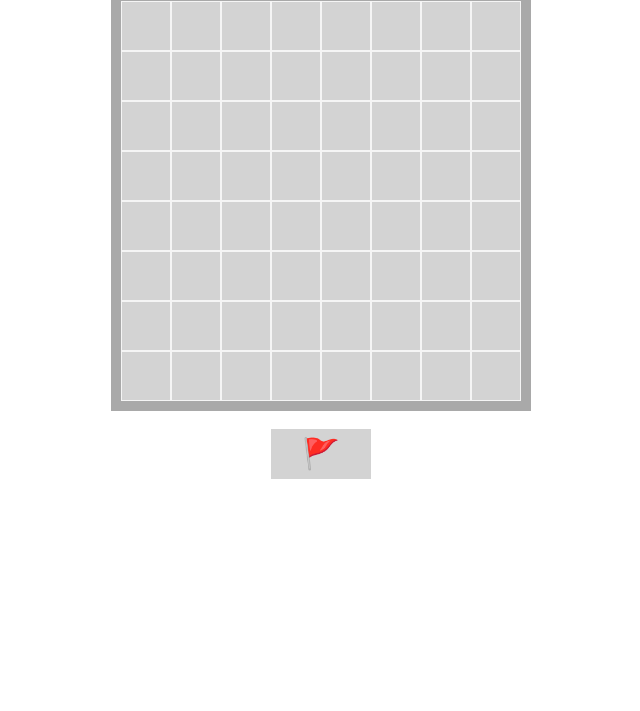
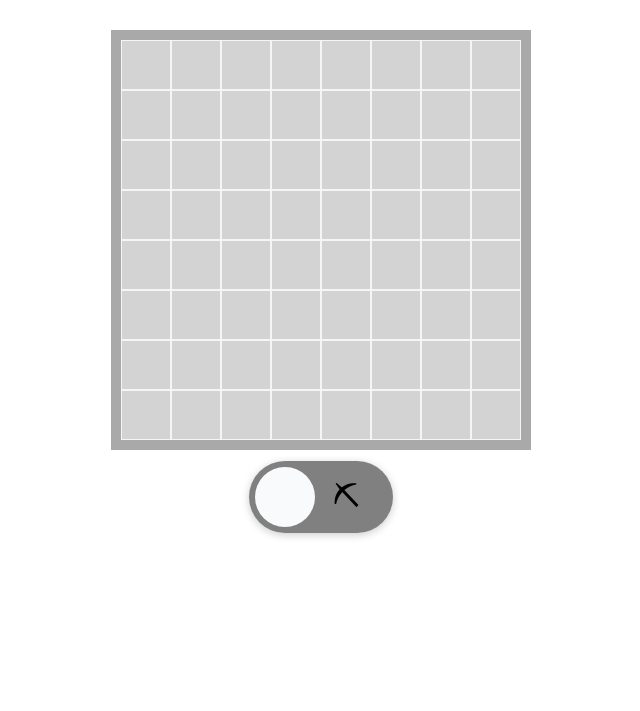
Before and after one commit to SriMukheshSuru/minesweeper, a plain HTML site: page index.html in a window 1280 px wide. Shown: the part 89-800 px from the top of the page, without its empty margins (319-959 px from the left). Drawn offline with Linux system fonts and the light colour scheme.

Commit message:
button and font

```diff
--- a/index.html
+++ b/index.html
@@ -13,6 +13,24 @@
         <!-- <div class="x1 tile-clicked">1</div> -->
     </div>
     <br>
-    <button id="flag-button">🚩</button>
+    <!-- <button id="flag-button">🚩</button>     -->
+
+
+
+    <label class="toggle-switch">
+        <input type="checkbox" id="flag-button" class="toggle-input"  />
+        <div class="toggle-track">
+            <!-- ⛏ visible when unchecked -->
+            <span class="icon unlock">⛏</span>
+            <!-- 🚩 visible when checked -->
+            <span class="icon lock">🚩</span>
+            <!-- This white circle (“thumb”) moves left/right -->
+            <div class="toggle-thumb"></div>
+        </div>
+    </label>
+
+
+
+
 </body>
 </html>
--- a/minesweeper.css
+++ b/minesweeper.css
@@ -1,7 +1,18 @@
+@font-face {
+    font-family: 'Upheaval';
+    src: url('font/UpheavalPro.ttf') format('truetype');
+    font-weight: normal;
+    font-style: normal;
+}
+
+
 body{
-    font-family: Arial, Helvetica, sans-serif;
-    font-weight: bold;
+    font-family: Upheaval, OCR A Std, monospace;
     text-align: center;
+}
+
+h1{
+    font-size: 60px;
 }
 
 #board{
@@ -12,7 +23,6 @@ body{
     margin:0 auto;
     display: flex;
     flex-wrap: wrap;
-
 }
 
 #board div{
@@ -62,10 +72,104 @@ body{
 }
 
 
-#flag-button{
+/* #flag-button{
     width:100px;
     height: 50px;
     font-size: 30px;
     background-color: lightgray;
     border: none;
+} */
+
+
+
+
+.toggle-switch {
+    position: relative;
+    display: inline-flex;
+    align-items: center;
+    cursor: pointer;
 }
+
+.toggle-input {
+    display: none;
+}
+
+.toggle-track {
+    width: 144px;
+    /* increased from 96px */
+    height: 72px;
+    /* increased from 48px */
+    background-color: grey;
+    /* rose-400 when off */
+    border-radius: 9999px;
+    position: relative;
+    transition: background-color 0.3s;
+    box-shadow: 0 2px 8px rgba(0, 0, 0, 0.2);
+}
+
+/* Both icons: larger font and higher z-index than thumb */
+.toggle-track .icon {
+    position: absolute;
+    font-size: 32px;
+    /* increased from 32px */
+    top: 12px;
+    /* center vertically: (72 − 48)/2 = 12 */
+    pointer-events: none;
+    z-index: 2;
+}
+
+/* Place pickaxe (⛏) on right side, approx-centered in that gap */
+.toggle-track .unlock {
+    left: 84px;
+    /* 6px (left margin) + 60px (thumb) + ~18px centering */
+}
+
+/* Place flag (🚩) on left side */
+.toggle-track .lock {
+    left: 22px;
+    /* 6px left margin is fine */
+}
+
+/* The “thumb” circle */
+.toggle-thumb {
+    position: absolute;
+    top: 6px;
+    /* (72 − 60)/2 = 6px */
+    left: 6px;
+    /* left margin = 6px */
+    width: 60px;
+    /* increased from 40px */
+    height: 60px;
+    /* increased from 40px */
+    background-color: #f9fafb;
+    border-radius: 50%;
+    transition: transform 0.3s;
+    z-index: 1;
+}
+
+/* WHEN CHECKED: change track color; slide thumb right */
+.toggle-input:checked+.toggle-track {
+    background-color: #09ad40;
+    /* emerald-500 */
+}
+
+.toggle-input:checked+.toggle-track .toggle-thumb {
+    transform: translateX(72px);
+    /* 144 − 60 − 2×6 = 72 */
+}
+
+/* Show/hide icons based on checked state */
+.toggle-input:checked+.toggle-track .unlock {
+    display: none;
+    /* hide ⛏ when checked (thumb on right) */
+}
+
+.toggle-input:not(:checked)+.toggle-track .lock {
+    display: none;
+    /* hide 🚩 when unchecked (thumb on left) */
+}
+
+/* Hover effect on the thumb */
+.toggle-track:hover .toggle-thumb {
+    transform: scale(0.95) translateX(var(--tw-translate-x, 0));
+}
--- a/minesweeper.js
+++ b/minesweeper.js
@@ -14,12 +14,6 @@ window.onload = function(){
 }
 
 function setmines(){
-    // mineslocation.push("2-3");
-    // mineslocation.push("2-2");
-    // mineslocation.push("5-6");
-    // mineslocation.push("3-4");
-    // mineslocation.push("1-1");
-
     let minesleft = minescount;
     while(minesleft>0){
         let r = Math.floor(Math.random() * rows);
@@ -57,10 +51,8 @@ function startgame(){
 function setflag(){
     if(flagenabled){
         flagenabled=false;
-        document.getElementById("flag-button").style.backgroundColor = "lightgray";
     }else{
         flagenabled=true;
-        document.getElementById("flag-button").style.backgroundColor = "darkgray";
     }
 }
 
```
Also changed, not shown: font/UpheavalPro.ttf (added).
